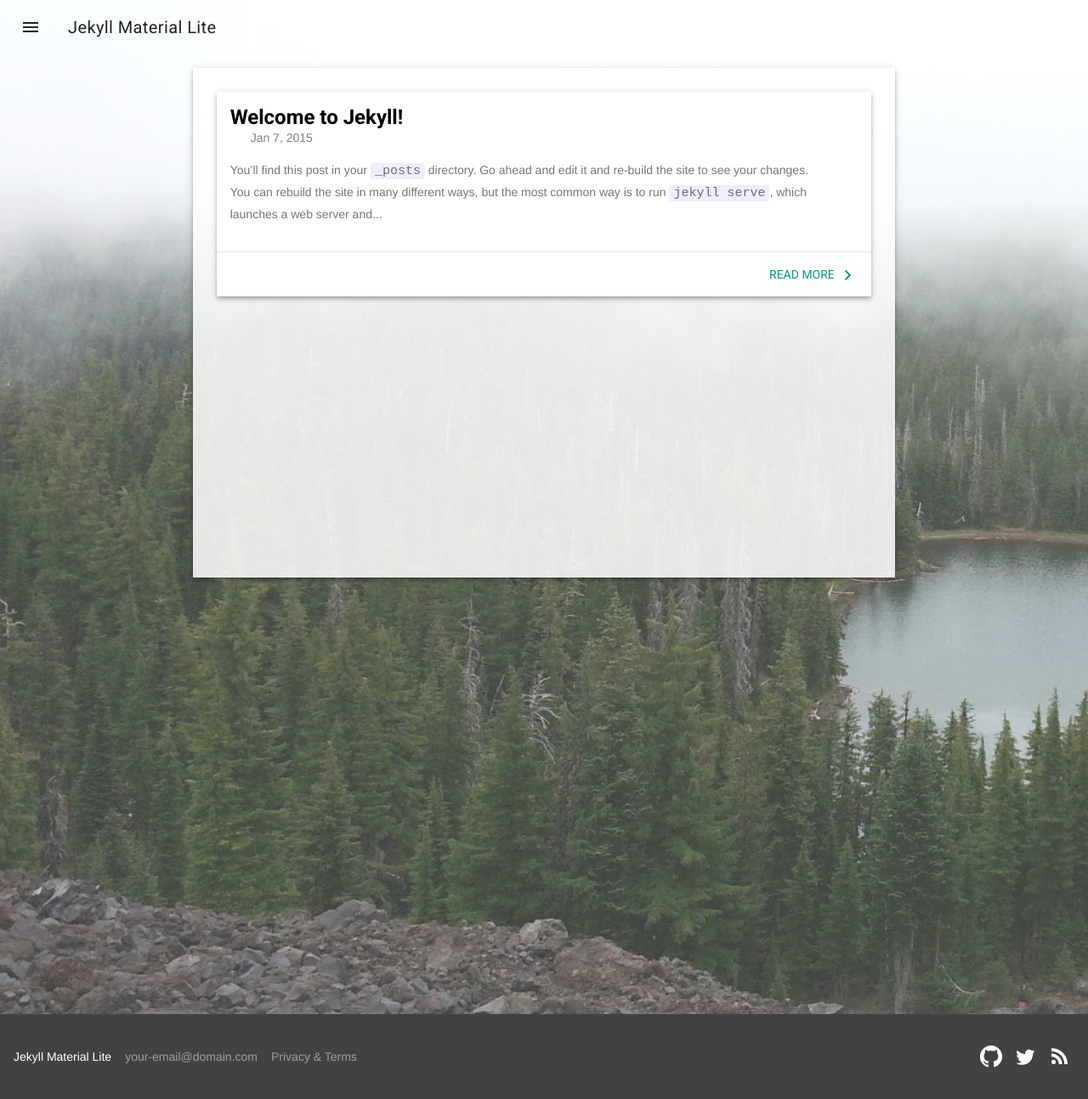
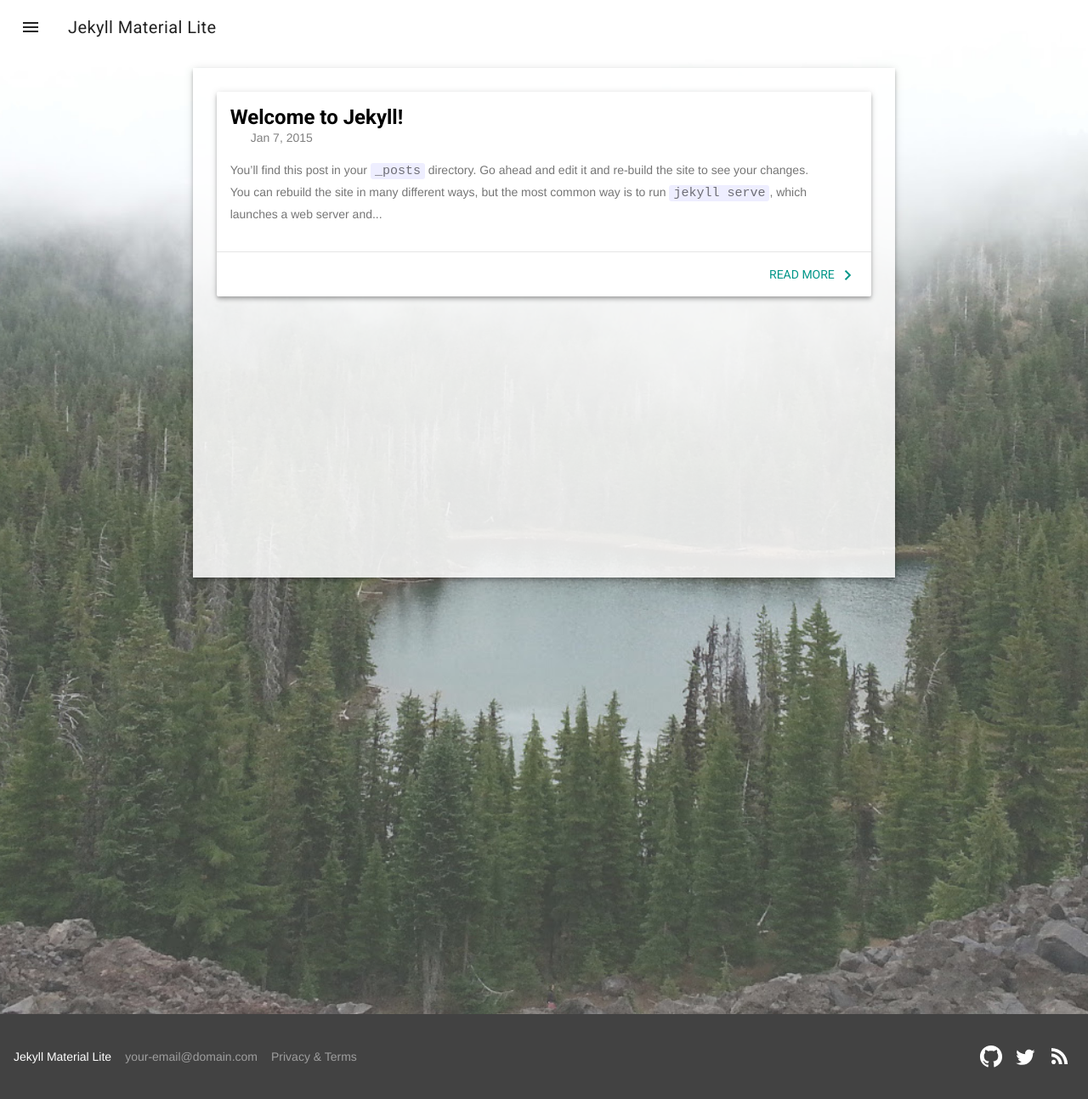
Before and after one commit to mudpuddle/jekyll-mdl, a Jekyll site: the page built from index.html, in a window 1280 px wide. Shown: the whole page at 85% size. Built offline with Jekyll 4.4.1, drawn with Linux system fonts in a browser that asks for light colours.

Commit message:
scaled background image and added media css rules

```diff
--- a/public/css/jekyll_mdl.scss
+++ b/public/css/jekyll_mdl.scss
@@ -12,9 +12,26 @@
 
 
 .layout-transparent {
-  background: url('../../public/images/background.jpg');
+  background: rgb(158, 158, 158) url('../../public/images/background.jpg');
+  background-position: center top;
   background-size: cover;
+  background-repeat: no-repeat;
   content: '';
+}
+
+@media screen and (min-width: 400px) and (max-width: 1024px) {
+  .layout-transparent {
+    background: rgb(158, 158, 158) url('../../public/images/background970.jpg');
+    background-position: center top;
+    background-size: cover;
+    background-repeat: no-repeat;
+  }
+}
+
+@media screen and (max-width: 399px) {
+  .layout-transparent {
+      background: rgb(158, 158, 158);
+  }
 }
 
 .layout-transparent .mdl-layout__header,
```
Also changed, not shown: public/images/background970.jpg (added).
